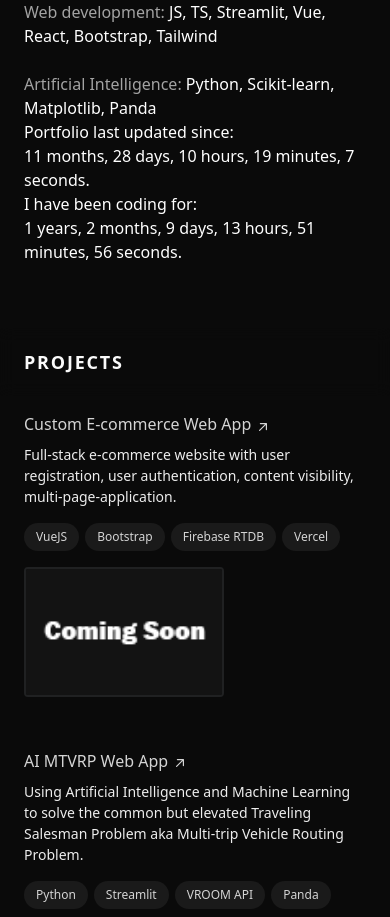
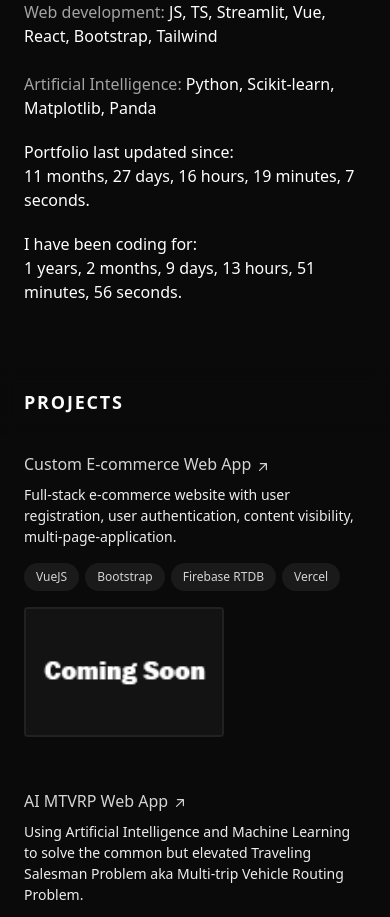
Before and after one commit to ranyhakley/portfolio-website, a Next.js app: page / in a window 390 px wide. Shown: the part 920-1837 px from the top of the page. Built offline with nearby package versions, Linux system fonts and the light colour scheme; no server answers.

Commit message:
added margin in about section for mobile view

```diff
--- a/components/About.tsx
+++ b/components/About.tsx
@@ -41,13 +41,13 @@ export const About = () => {
                 Artificial Intelligence: <span className="text-neutral-50 textColorFade inline relative">Python, Scikit-learn, Matplotlib, Panda</span>
             </p>
         </div>
-        <div className="lg:pt-10 md:pt-5 sm:pt-3">
+        <div className="lg:pt-10 md:pt-5 pt-5 ">
             <span className="text-l textColorFade inline relative">
                 Portfolio last updated since:
                 <LastUpdated/>
             </span>
         </div>
-        <div className="lg:pt-10 md:pt-5 sm:pt-3">
+        <div className="lg:pt-10 md:pt-5 pt-5">
             <span className="text-l textColorFade inline relative">
                 I have been coding for:
                 <CodingTimer/>
--- a/components/LastUpdated.tsx
+++ b/components/LastUpdated.tsx
@@ -21,7 +21,7 @@ export const LastUpdated: React.FC = () => {
   });
 
   useEffect(() => {
-    const startDate = new Date('2024-09-13T03:32:49'); // Replace with your last updated day and time in 24 hours format
+    const startDate = new Date('2024-09-13T21:32:49'); // Replace with your last updated day and time in 24 hours format
 
     const calculateTimeElapsed = () => {
       const now = new Date();
```
